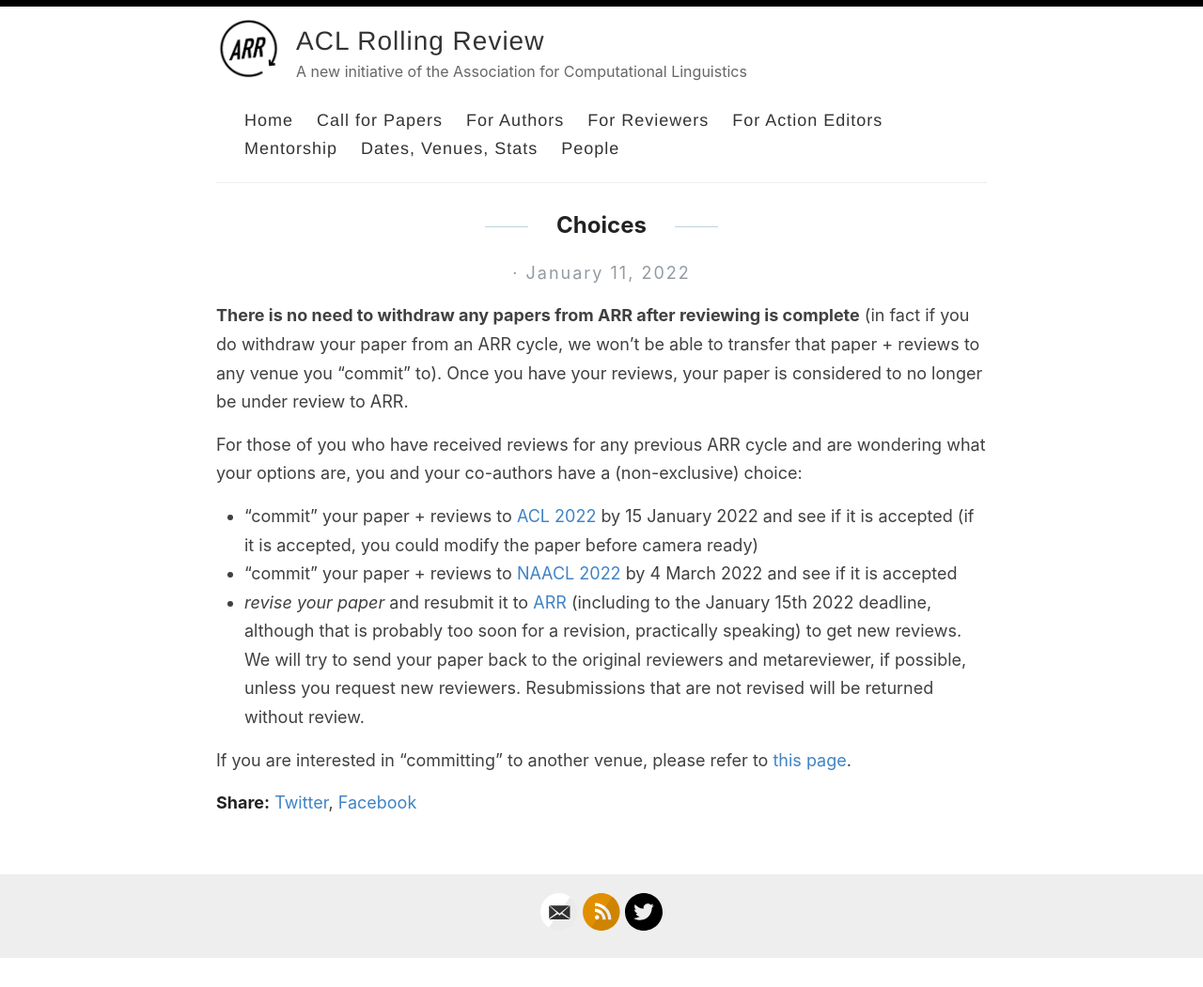
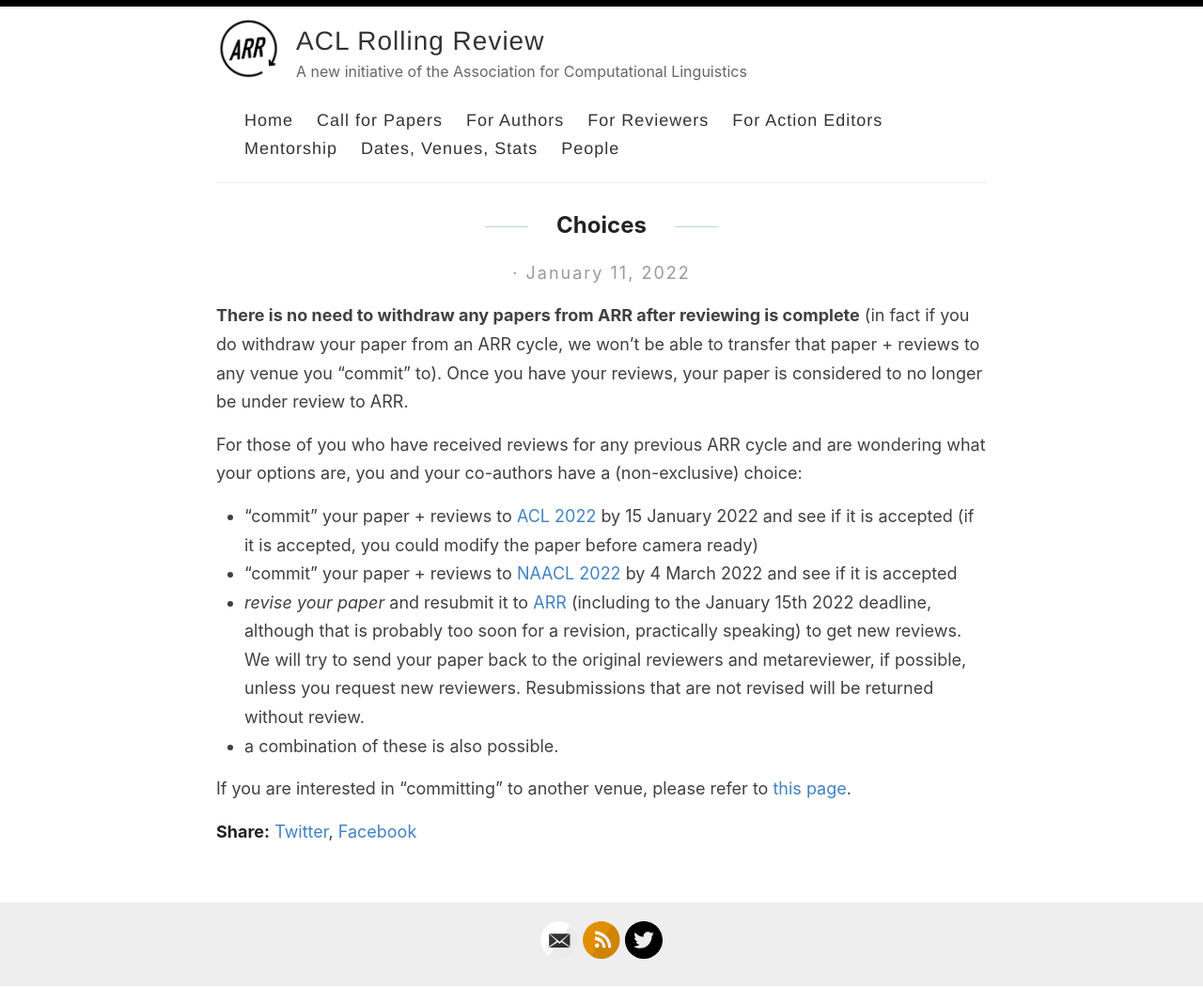
Before and after one commit to amitmerchant1990/reverie, a Jekyll site: the page built from _posts/2022-01-11-choices.md, in a window 1280 px wide. Shown: the whole page at 94% size. Built offline with Jekyll 4.4.1, drawn with Linux system fonts in a browser that asks for light colours; our own code applies the rules of GitHub Pages for plain Markdown files; before the commit the page ends 1020 px from its top, so only the background shows below that.

Commit message:
Update 2022-01-11-choices.md

```diff
--- a/_posts/2022-01-11-choices.md
+++ b/_posts/2022-01-11-choices.md
@@ -4,5 +4,6 @@
 * "commit" your paper + reviews to [ACL 2022](https://openreview.net/group?id=aclweb.org/ACL/2022/Conference) by 15 January 2022 and see if it is accepted (if it is accepted, you could modify the paper before camera ready)
 * "commit" your paper + reviews to [NAACL 2022](https://2022.naacl.org/) by 4 March 2022 and see if it is accepted
 * *revise your paper* and resubmit it to [ARR](https://openreview.net/group?id=aclweb.org/ACL/ARR/2022) (including to the January 15th 2022 deadline, although that is probably too soon for a revision, practically speaking) to get new reviews. We will try to send your paper back to the original reviewers and metareviewer, if possible, unless you request new reviewers. Resubmissions that are not revised will be returned without review.
+* a combination of these is also possible.
 
 If you are interested in "committing" to another venue, please refer to [this page](https://aclrollingreview.org/dates).
```
